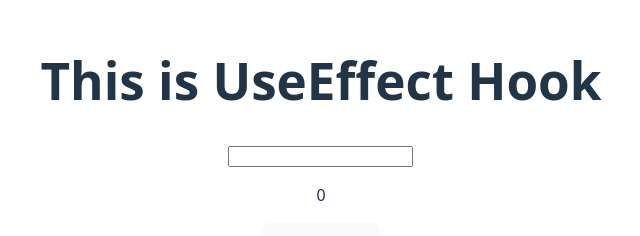
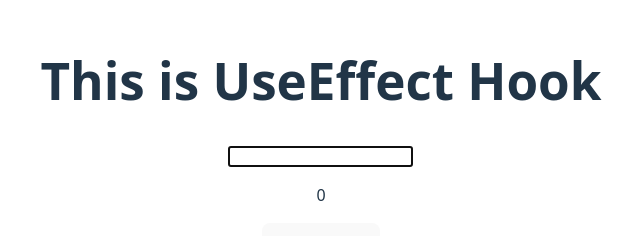
Before and after one commit to sourabhpatole/react-learn, a React app: page / in a window 1280 px wide. Shown: the part 154-390 px from the top of the page, without its empty margins (319-959 px from the left). Built offline with nearby package versions, Linux system fonts and the light colour scheme; no server answers; the HTML template or start-up script is replaced by a standard one.

Commit message:
useref created

```diff
--- a/src/App.jsx
+++ b/src/App.jsx
@@ -1,4 +1,4 @@
-import { useEffect, useState } from "react";
+import { useEffect, useRef, useState } from "react";
 import reactLogo from "./assets/react.svg";
 import viteLogo from "/vite.svg";
 import "./App.css";
@@ -8,9 +8,13 @@ function App() {
   const [count, setCount] = useState(0);
   const [inputVal, setInputVal] = useState("");
   const [toggle, setToggle] = useState(true);
+  const inputRef = useRef(null);
   useEffect(() => {
     console.log("rerendered!!");
   }, [count]);
+  useEffect(() => {
+    inputRef.current && inputRef.current.focus();
+  }, []);
 
   return (
     <div>
@@ -20,6 +24,7 @@ function App() {
         type="text"
         value={inputVal}
         onChange={(e) => setInputVal(e.target.value)}
+        ref={inputRef}
       />
       <p>{count}</p>
       <button onClick={(e) => setCount(count + 1)}>Increment</button>
```
